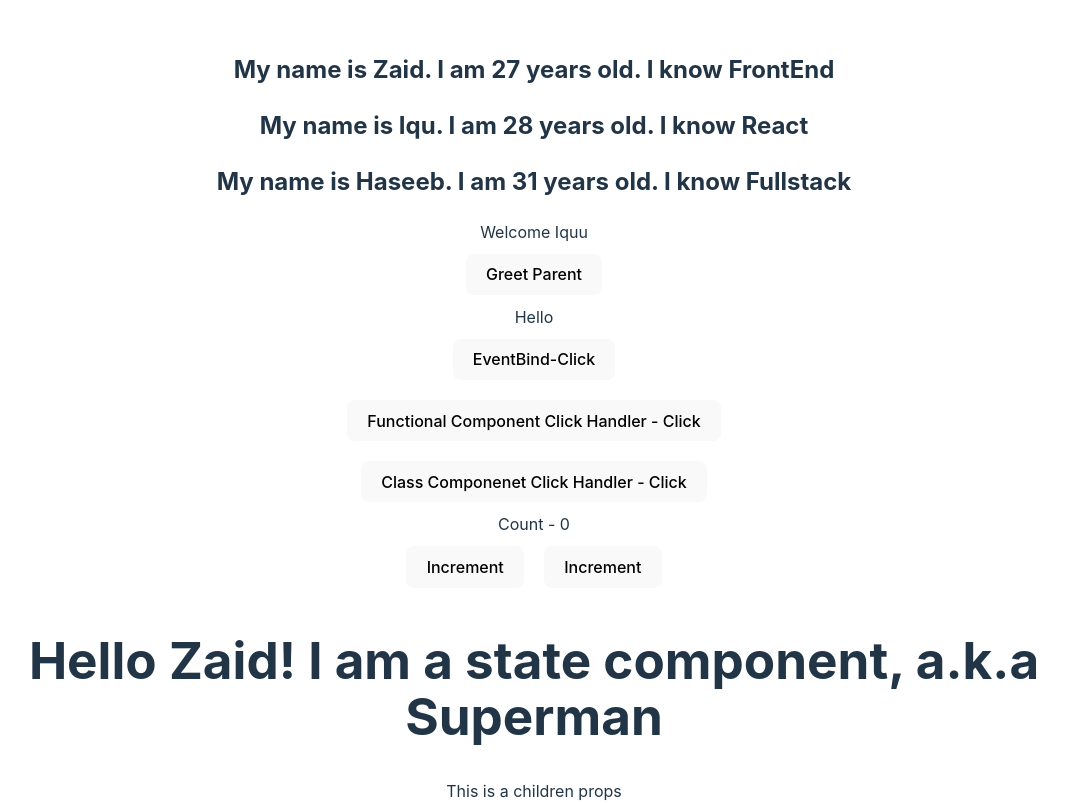
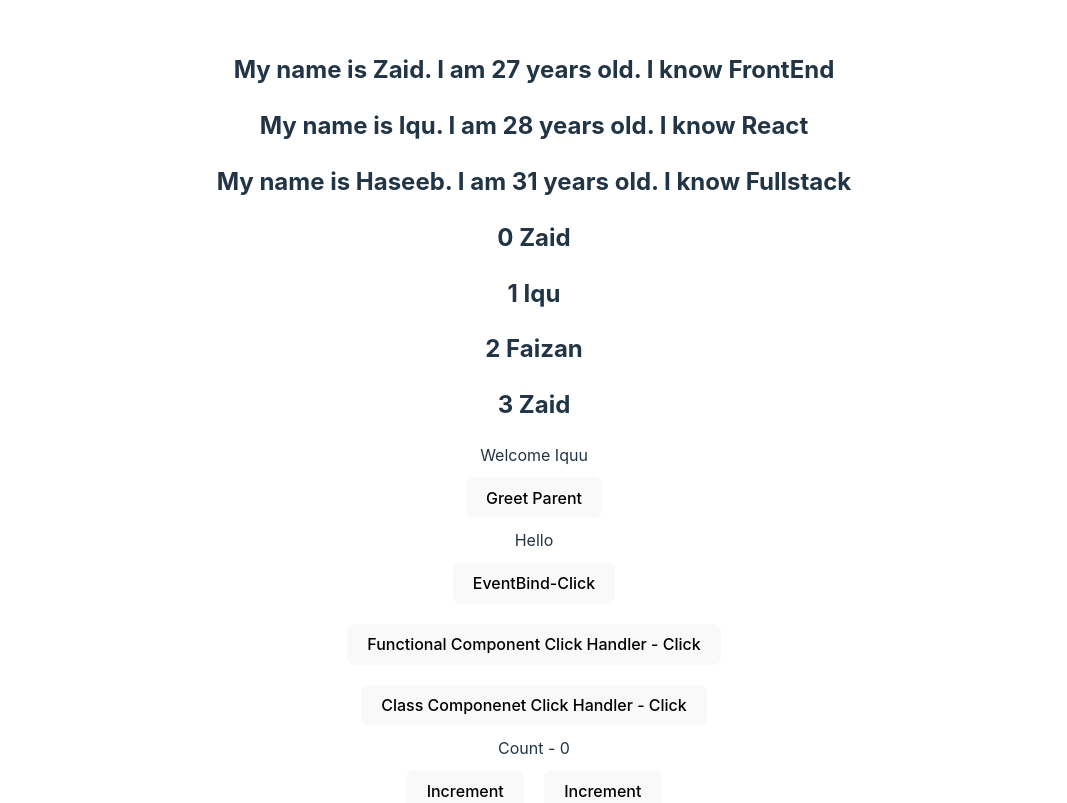
Before and after one commit to zaidfayaz/React, a React (Vite) app in the folder react_practice/: page / in a window 1280 px wide. Shown: the top 803 px of the page, without its empty margins (106-1173 px from the left). Built offline with nearby package versions, Linux system fonts and the light colour scheme.

Commit message:
modified

```diff
--- a/react_practice/src/components/ListRendering.jsx
+++ b/react_practice/src/components/ListRendering.jsx
@@ -1,7 +1,8 @@
 import React from 'react'
+import PersonKey from './PersonKey'
 
 function ListRendering() {
-   // const names = ['Zaid', 'Iqu', 'Faizan']
+
     const persons = [{
         id: 1,
         name: 'Zaid',
@@ -20,8 +21,14 @@ function ListRendering() {
         age: 31,
         skill: 'Fullstack',
     }]
-    const personList = persons.map(person => <h2>My name is {person.name}. I am {person.age} years old. I know {person.skill}</h2>)
-    return <div> {personList} </div>
+    const personList = persons.map(person => <PersonKey key={person.id} person={person}/> )
+    const names = ['Zaid', 'Iqu', 'Faizan', 'Zaid'];
+    //rendering the index as a key
+    const nameList = names.map((name, index) => <h2 key = {index}> {index} {name} </h2>)
+    return <div>
+        <div>{personList}</div>
+        <div>{nameList}</div>
+    </div>
 }
 
 export default ListRendering
--- /dev/null
+++ b/react_practice/src/components/PersonKey.jsx
@@ -0,0 +1,11 @@
+import React from 'react'
+
+function PersonKey({person}) {
+  return (
+    <div>
+    <h2> My name is {person.name}. I am {person.age} years old. I know {person.skill}</h2>
+    </div>
+  )
+}
+
+export default PersonKey
```
Also changed, not shown: 1 other file (tests, documents, lock files or other folders).
